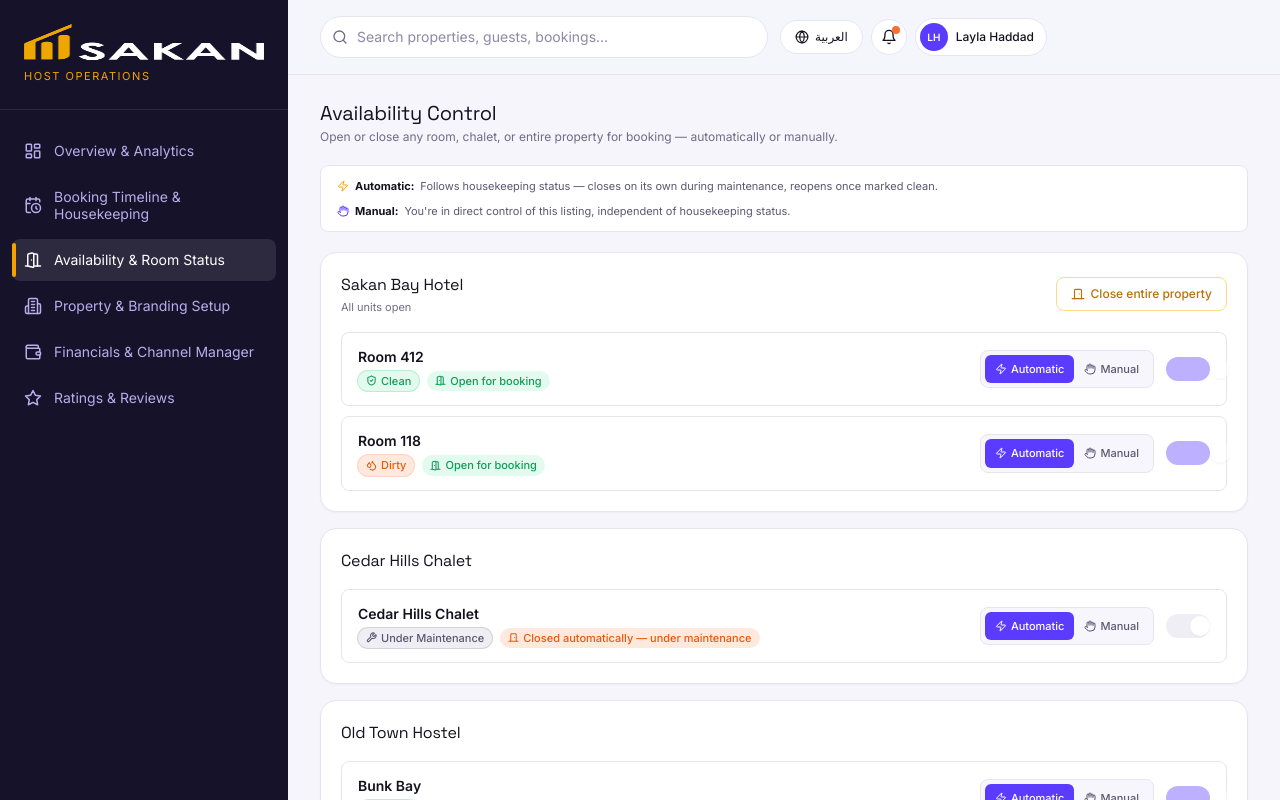
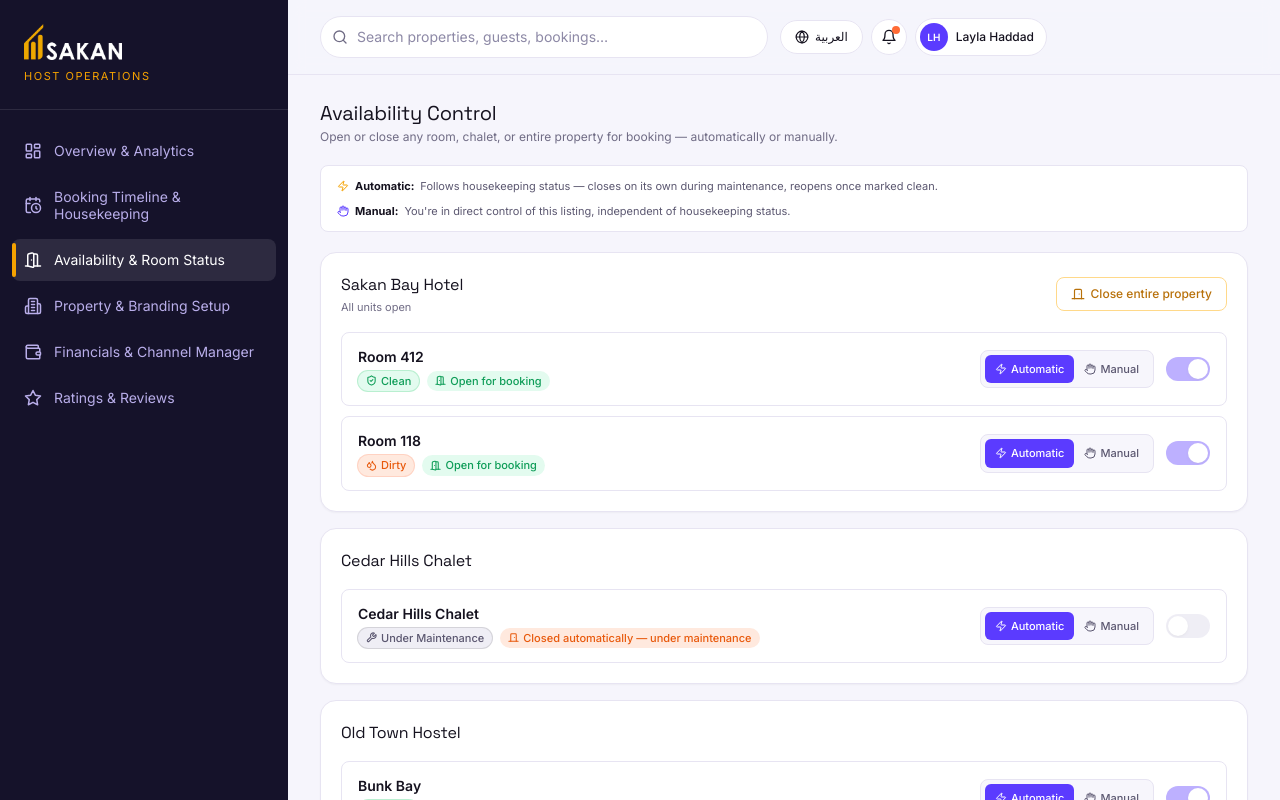
Before and after one commit to YouAhm666/SAKAN-Platform, a React (Vite) app: page / in a window 1280 px wide. Both pictures are taken after a click on the button "Availability & Room Status". Shown: the top 800 px of the page. Built offline with nearby package versions, Linux system fonts and the light colour scheme.

Commit message:
Add files via upload

```diff
--- a/src/App.jsx
+++ b/src/App.jsx
@@ -464,7 +464,7 @@
   ];
   return (
     <aside className="hidden lg:flex w-72 shrink-0 flex-col bg-[#15122A] text-[#E7E3FF]">
-      <div className="flex flex-col gap-2 px-6 py-6 border-b border-white/10">
+      <div className="flex flex-col items-start gap-2 px-6 py-6 border-b border-white/10">
         <img src={lang === "ar" ? LOGO_AR : LOGO_EN} alt={t.brand} className="h-9 w-auto" />
         <p className="text-[11px] tracking-[0.14em] uppercase text-[#F5A200]">{t.brandSub}</p>
       </div>
@@ -822,9 +822,9 @@
     <button
       onClick={onClick}
       disabled={disabled}
-      className={`relative h-6 w-11 rounded-full transition-colors shrink-0 ${disabled ? "opacity-40 cursor-not-allowed" : ""} ${on ? "bg-[#5B3BFF]" : "bg-[#D8D5E8]"}`}
+      className={`relative h-6 w-11 shrink-0 overflow-hidden rounded-full transition-colors ${disabled ? "opacity-40 cursor-not-allowed" : ""} ${on ? "bg-[#5B3BFF]" : "bg-[#D8D5E8]"}`}
     >
-      <span className={`absolute top-0.5 h-5 w-5 rounded-full bg-white shadow transition-transform ${on ? "translate-x-[22px] rtl:-translate-x-[22px]" : "translate-x-0.5 rtl:-translate-x-0.5"}`} />
+      <span className={`absolute top-0.5 start-0.5 h-5 w-5 rounded-full bg-white shadow transition-transform ${on ? "translate-x-[20px] rtl:-translate-x-[20px]" : "translate-x-0"}`} />
     </button>
   );
 }
@@ -1155,9 +1155,9 @@
         </div>
         <button
           onClick={() => toggle(ch.id)}
-          className={`relative h-6 w-11 rounded-full transition-colors ${on ? "bg-[#5B3BFF]" : "bg-[#D8D5E8]"}`}
+          className={`relative h-6 w-11 shrink-0 overflow-hidden rounded-full transition-colors ${on ? "bg-[#5B3BFF]" : "bg-[#D8D5E8]"}`}
         >
-          <span className={`absolute top-0.5 h-5 w-5 rounded-full bg-white shadow transition-transform ${on ? "translate-x-[22px] rtl:-translate-x-[22px]" : "translate-x-0.5 rtl:-translate-x-0.5"}`} />
+          <span className={`absolute top-0.5 start-0.5 h-5 w-5 rounded-full bg-white shadow transition-transform ${on ? "translate-x-[20px] rtl:-translate-x-[20px]" : "translate-x-0"}`} />
         </button>
       </div>
     </div>
```
